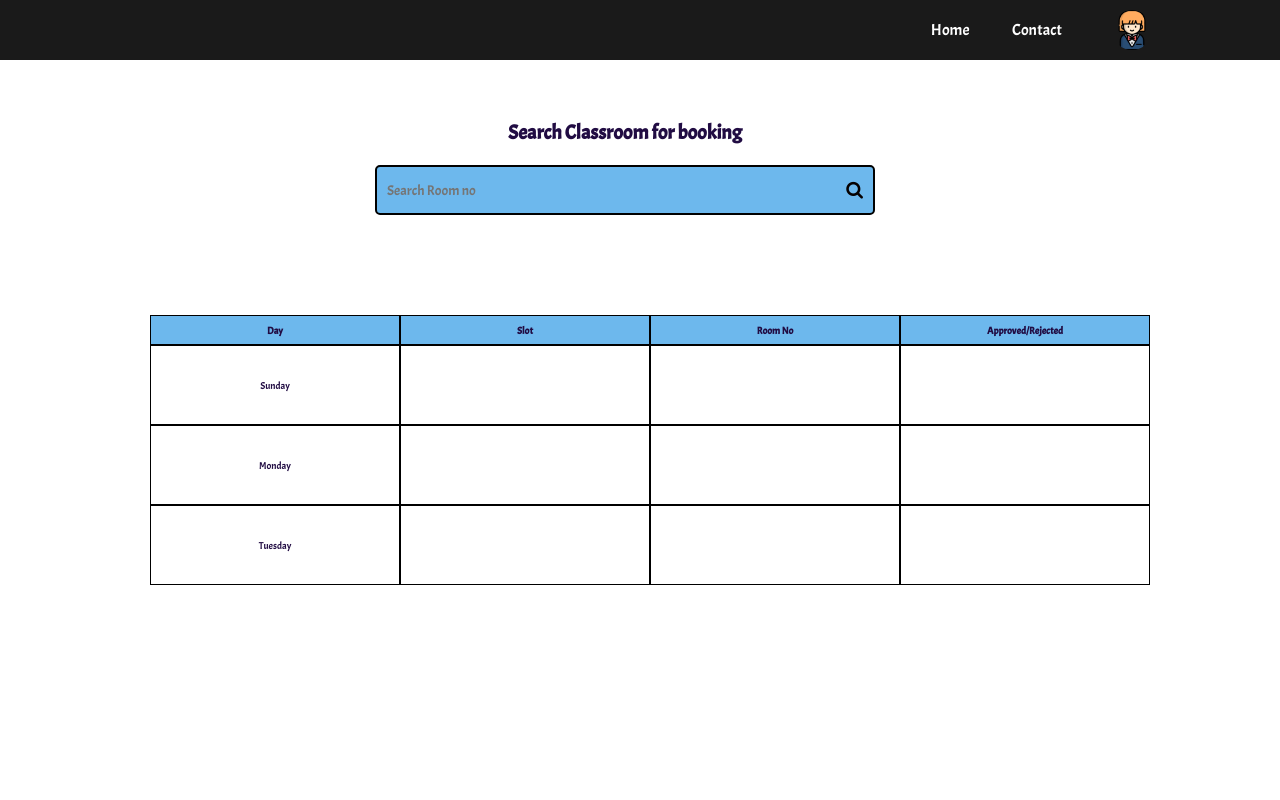
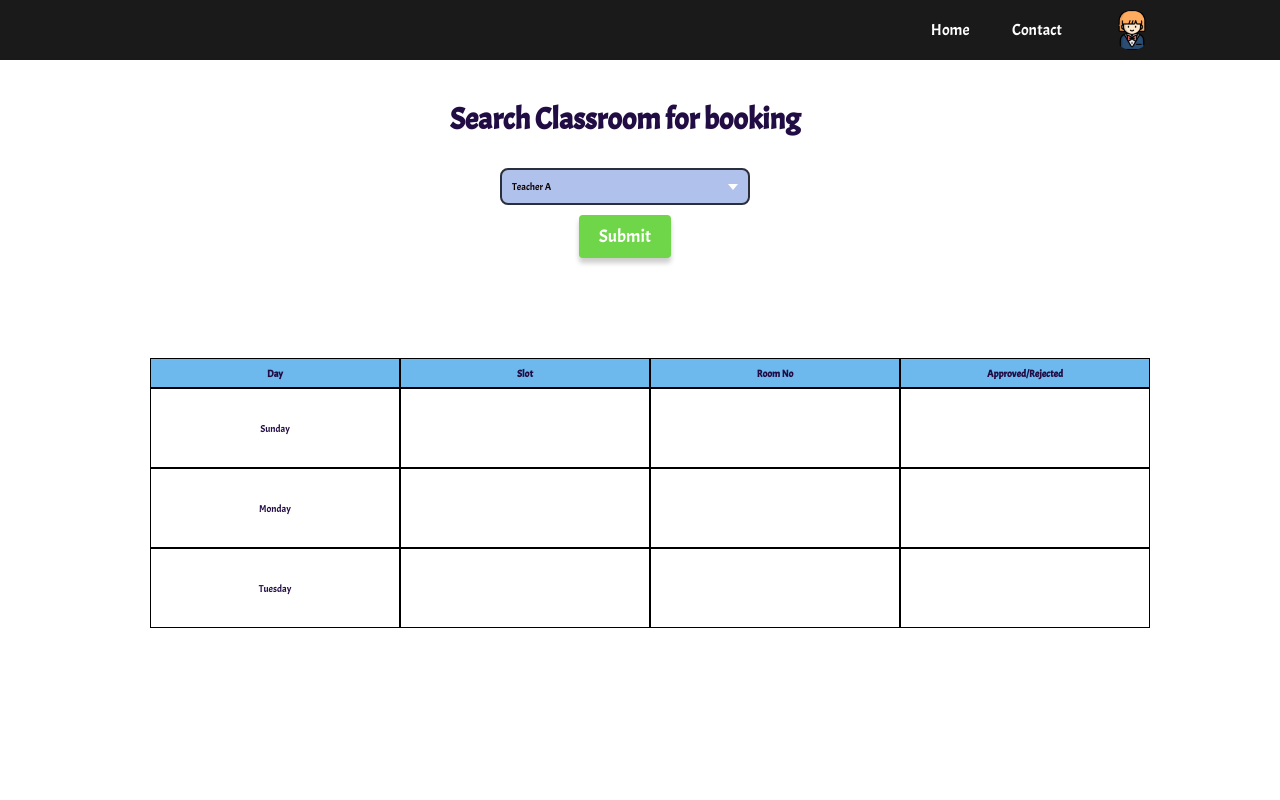
Before and after one commit to lomatul/ClassBookingSystem, a PHP site: page /S_DashBoard.html in a window 1280 px wide. Run offline with PHP 8.4, Linux system fonts and the light colour scheme.

Commit message:
dropdown changes

```diff
--- a/S_DashBoard.html
+++ b/S_DashBoard.html
@@ -15,6 +15,7 @@
     - custom css link
   -->
   <link rel="stylesheet" href="./assets/css/dashboard.css">
+  <link rel="stylesheet" href="./assets/css/Booking.css">
 
   <!--
     - google font link
@@ -73,13 +74,27 @@
     </nav>
 
     <div class="About">
+      <h3>Search Classroom for booking</h3>
+      <ul>
 
-      <ul>
-          <h3>Search Classroom for booking</h3>
-          <div class="search">
-              <input type="search" placeholder="Search Room no">
-              <a href="#" ><i class="fa fa-search icon-search"></i></a>
-          </div>
+          <form>
+            <div class="container">
+              <div class="dropdown">
+                <div class="select">
+                  <span class="selected">Teacher A</span>
+                  <div class="caret"></div>
+                </div>
+                <ul class="menu">
+                  <li>Teacher B</li>
+                  <li>Teacher C</li>
+                  <li>Teacher D</li>
+                  <li class="active">Teacher E</li>
+                  <li>Teacher F</li>
+                </ul>
+              </div>
+              <button type="submit">Submit</button>
+            </div>
+          </form>
            </ul>
 
            <table>
@@ -132,6 +147,6 @@
     subMenu.classList.toggle("open-menu");
   }
 </script>
-
+<script src="./assets/js/booking.js"></script>
 </body>
 </html>
--- a/assets/css/Booking.css
+++ b/assets/css/Booking.css
@@ -1,6 +1,6 @@
 body {
     font-family: 'Acme', sans-serif;
-    background: #b7c0f3;
+    background: #f0f1f7;
     min-height: 100vh;
     display: flex;
     justify-content: center;
@@ -60,7 +60,7 @@ body {
     box-shadow: 0 0 0.8em #26489a;
 }
 .select:hover{
-    background: #c3d1ec;
+    background: #d3d8e4;
 }
 
 .caret {
@@ -79,7 +79,7 @@ body {
 .menu{
     list-style: none;
     padding: 0.2em 0.5em;
-    background: #b0bad0;
+    background: #dce2ec;
     border: 1px #363a43 solid;
     box-shadow: 0 0.5em 1em rgba(0,0,0,0.2);
     border-radius: 0.5em;
--- a/assets/css/dashboard.css
+++ b/assets/css/dashboard.css
@@ -128,15 +128,15 @@ max-height: 400px;
 
 
 .About h1{
-    text-transform: uppercase;
-    letter-spacing: 3px;
+    margin-top: 20px;
     font-size: 30px;
     font-weight: 500;
 }
 
 .About h3{
-    margin-top: 50px;
-    font-size: 20px;
+    margin-top: 40px;
+    font-size: 30px;
+    margin-bottom: 20px;
 }
 
 .About ul li{
--- a/assets/css/profile.css
+++ b/assets/css/profile.css
@@ -143,6 +143,7 @@ max-height: 400px;
 
 .box p{
     font-size: 20px;
+    margin-bottom: 10px;
 }
 
 .box img{
--- a/profileS.php
+++ b/profileS.php
@@ -93,13 +93,16 @@
                 <hr>
                 <p>Batch: <span>20</span></p>
                 <hr>
+
               </div>
               <?php }else{
                 echo
                 "<script> alert('Login First'); window.location.href='loginS.php'; </script> ";
               } ?>
             </div>
+
           </div>
+
         </div>
 
 <script>
```
Also changed, not shown: BookingRequest.html (line endings or trailing spaces).
